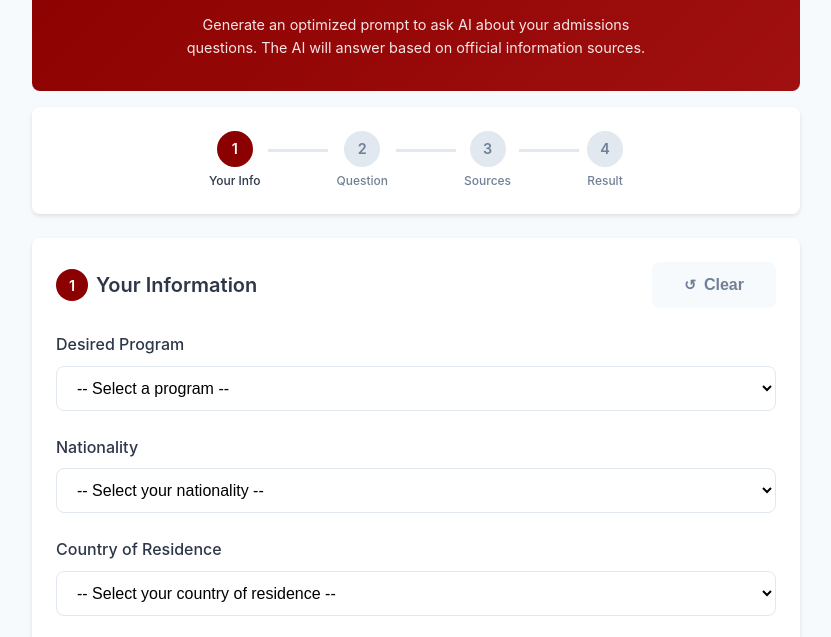
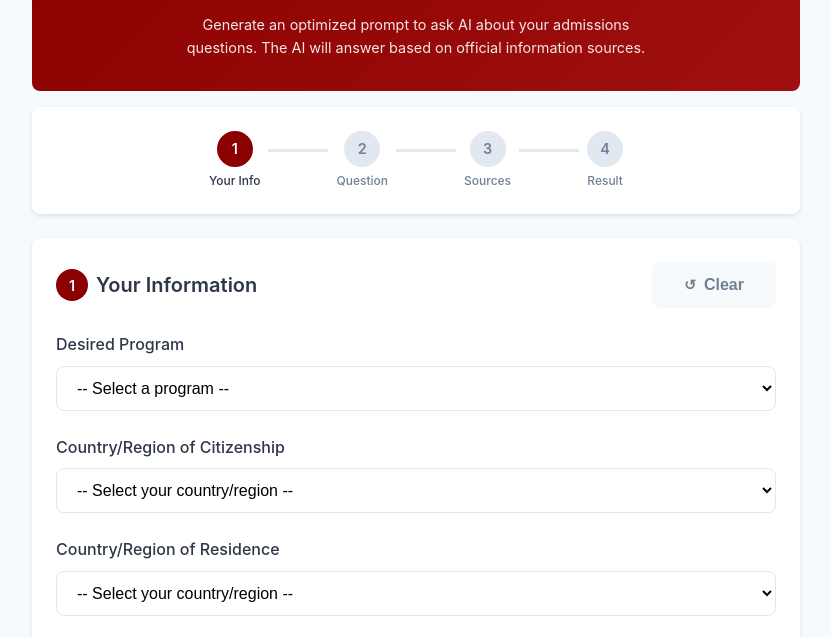
Before and after one commit to HirokiOshiro/admissions-ai-prompt-generator, a plain HTML site: page index.html in a window 1280 px wide. Shown: the part 132-769 px from the top of the page, without its empty margins (224-1055 px from the left). Drawn offline with Linux system fonts and the light colour scheme.

Commit message:
feat: Improve country/region selection for international sensitivity
- Change labels to 'Country/Region of Citizenship' and 'Country/Region of Residence'
- Add Hong Kong (SAR) and Macau (SAR) as separate options
- Sort all options alphabetically to avoid perceived political prioritization
- Update placeholder text to 'country/region'
- Update prompt output table headers accordingly

This change follows international best practices for handling
politically sensitive geographic designations.

```diff
--- a/index.html
+++ b/index.html
@@ -74,52 +74,57 @@
                     </div>
 
                     <div class="form-group">
-                        <label for="nationality">Nationality</label>
+                        <label for="nationality">Country/Region of Citizenship</label>
                         <select id="nationality" name="nationality" required>
-                            <option value="">-- Select your nationality --</option>
+                            <option value="">-- Select your country/region --</option>
+                            <option value="Bangladesh">Bangladesh</option>
                             <option value="China">China</option>
+                            <option value="Hong Kong (SAR)">Hong Kong (SAR)</option>
+                            <option value="India">India</option>
+                            <option value="Indonesia">Indonesia</option>
+                            <option value="Japan">Japan</option>
+                            <option value="Macau (SAR)">Macau (SAR)</option>
+                            <option value="Malaysia">Malaysia</option>
+                            <option value="Myanmar">Myanmar</option>
+                            <option value="Nepal">Nepal</option>
+                            <option value="Philippines">Philippines</option>
                             <option value="South Korea">South Korea</option>
-                            <option value="Vietnam">Vietnam</option>
-                            <option value="Indonesia">Indonesia</option>
-                            <option value="India">India</option>
                             <option value="Taiwan">Taiwan</option>
                             <option value="Thailand">Thailand</option>
-                            <option value="Malaysia">Malaysia</option>
-                            <option value="Philippines">Philippines</option>
-                            <option value="Myanmar">Myanmar</option>
-                            <option value="Bangladesh">Bangladesh</option>
-                            <option value="Nepal">Nepal</option>
-                            <option value="USA">United States</option>
-                            <option value="UK">United Kingdom</option>
+                            <option value="United Kingdom">United Kingdom</option>
+                            <option value="United States">United States</option>
+                            <option value="Vietnam">Vietnam</option>
                             <option value="Other">Other (specify below)</option>
                         </select>
                         <input type="text" id="nationalityOther" name="nationalityOther"
-                               placeholder="Enter your nationality" class="hidden">
+                               placeholder="Enter your country/region" class="hidden">
                     </div>
 
                     <div class="form-group">
-                        <label for="countryOfResidence">Country of Residence</label>
+                        <label for="countryOfResidence">Country/Region of Residence</label>
                         <select id="countryOfResidence" name="countryOfResidence" required>
-                            <option value="">-- Select your country of residence --</option>
+                            <option value="">-- Select your country/region --</option>
+                            <option value="Bangladesh">Bangladesh</option>
                             <option value="China">China</option>
+                            <option value="Hong Kong (SAR)">Hong Kong (SAR)</option>
+                            <option value="India">India</option>
+                            <option value="Indonesia">Indonesia</option>
+                            <option value="Japan">Japan</option>
+                            <option value="Macau (SAR)">Macau (SAR)</option>
+                            <option value="Malaysia">Malaysia</option>
+                            <option value="Myanmar">Myanmar</option>
+                            <option value="Nepal">Nepal</option>
+                            <option value="Philippines">Philippines</option>
                             <option value="South Korea">South Korea</option>
-                            <option value="Vietnam">Vietnam</option>
-                            <option value="Indonesia">Indonesia</option>
-                            <option value="India">India</option>
                             <option value="Taiwan">Taiwan</option>
                             <option value="Thailand">Thailand</option>
-                            <option value="Malaysia">Malaysia</option>
-                            <option value="Philippines">Philippines</option>
-                            <option value="Myanmar">Myanmar</option>
-                            <option value="Bangladesh">Bangladesh</option>
-                            <option value="Nepal">Nepal</option>
-                            <option value="USA">United States</option>
-                            <option value="UK">United Kingdom</option>
-                            <option value="Japan">Japan</option>
+                            <option value="United Kingdom">United Kingdom</option>
+                            <option value="United States">United States</option>
+                            <option value="Vietnam">Vietnam</option>
                             <option value="Other">Other (specify below)</option>
                         </select>
                         <input type="text" id="countryOfResidenceOther" name="countryOfResidenceOther"
-                               placeholder="Enter your country of residence" class="hidden">
+                               placeholder="Enter your country/region" class="hidden">
                     </div>
 
                     <div class="form-group">
--- a/js/app.js
+++ b/js/app.js
@@ -246,8 +246,8 @@ If you cannot access the URLs above or cannot read their content:
 | Item | Details |
 |------|---------|
 | Desired Program | ${data.program} |
-| Nationality | ${data.nationality} |
-| Country of Residence | ${data.countryOfResidence} |
+| Country/Region of Citizenship | ${data.nationality} |
+| Country/Region of Residence | ${data.countryOfResidence} |
 | Educational Status | ${data.educationStatus} |
 | Years of Education | ${data.educationYears} years |
 
```
